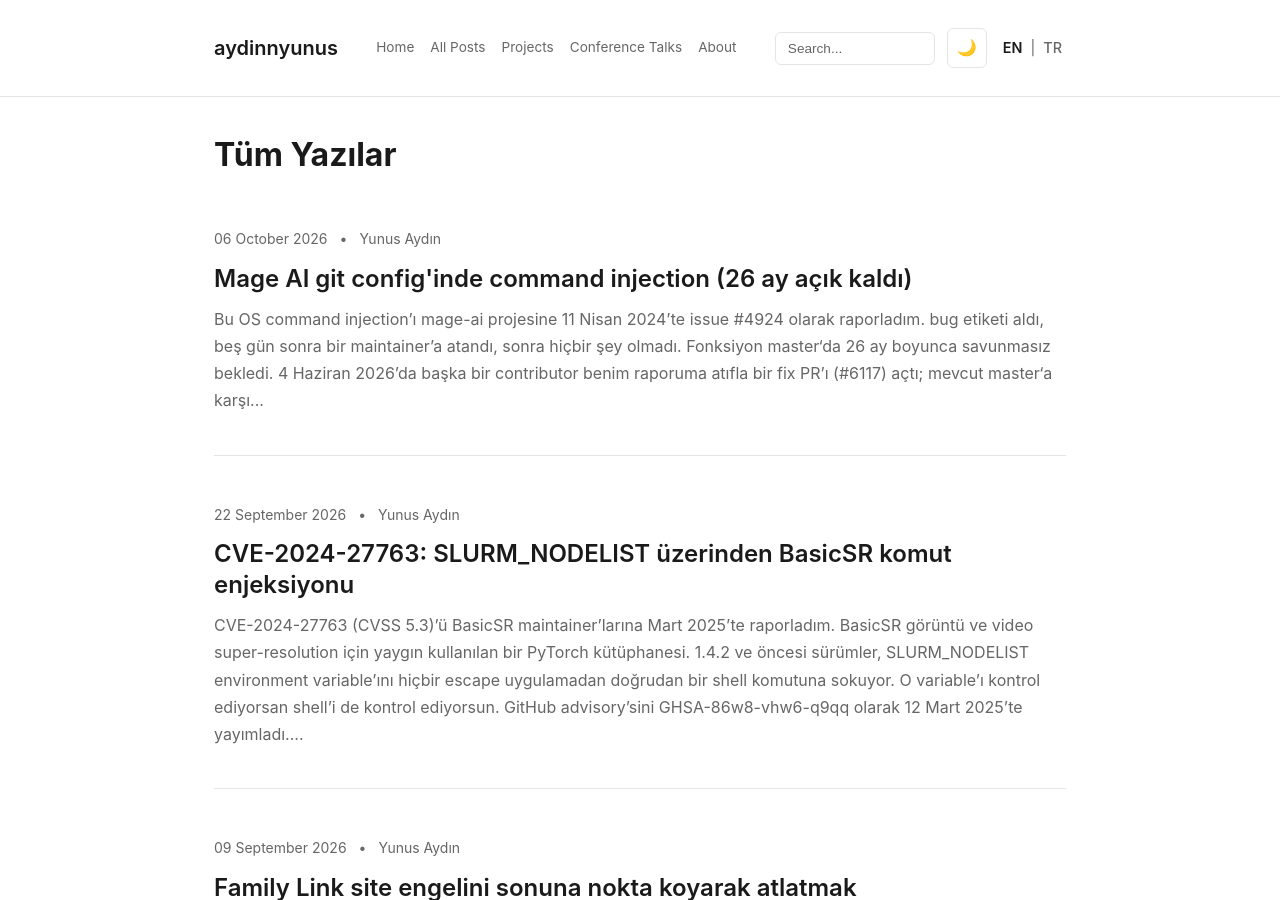
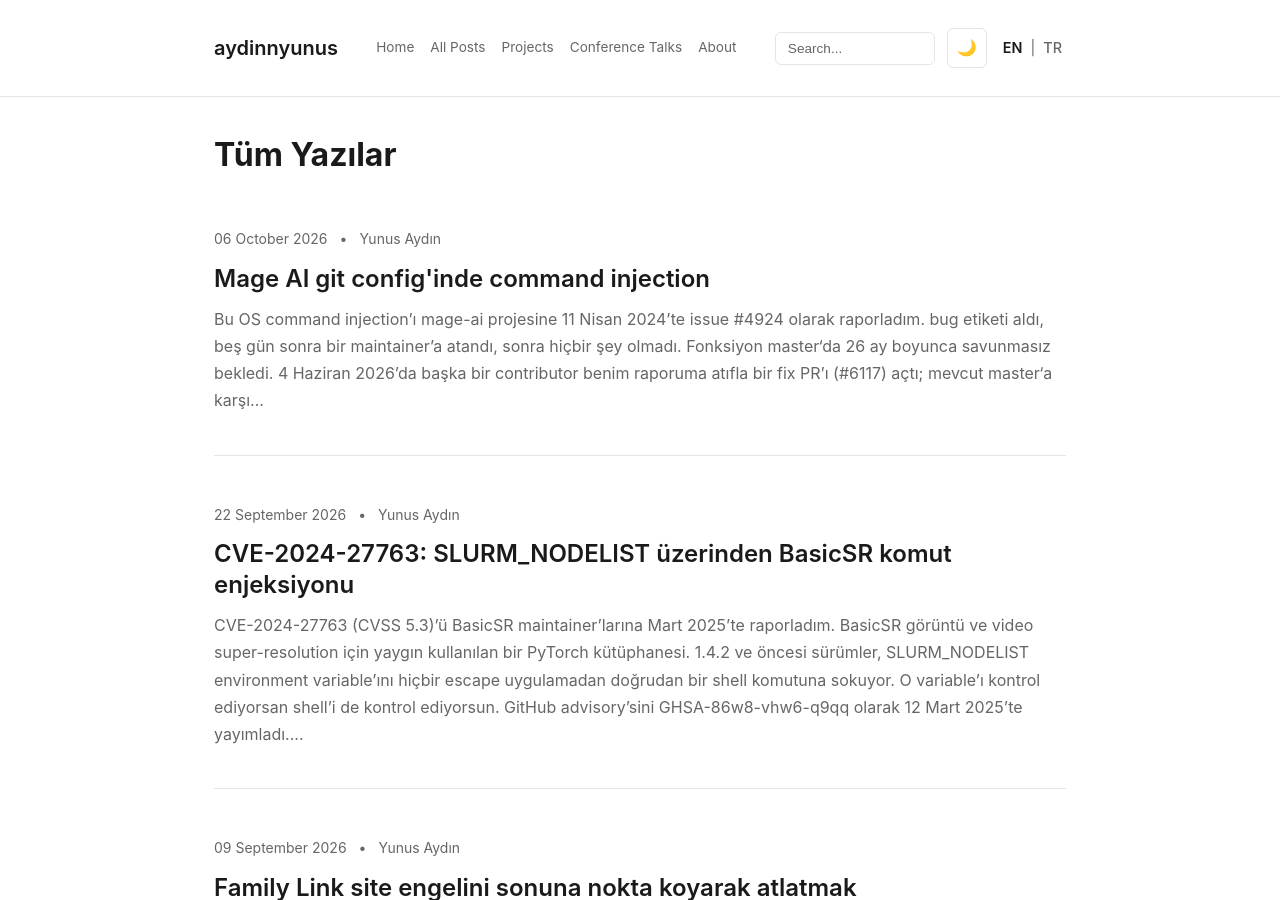
Before and after one commit to aydinnyunus/aydinnyunus.github.io, a Jekyll site: the page built from tr/blog.html, in a window 1280 px wide and 900 px high. Built offline with Jekyll 4.4.1, drawn with Linux system fonts in a browser that asks for light colours.

Commit message:
chore: drop "26 months unpatched" parenthetical from Mage AI post titles
The duration detail stays in the description and body; titles read cleaner
without it.

Co-Authored-By: Claude <noreply@anthropic.com>

```diff
--- a/_posts/2026-10-06-command-injection-mage-ai-git-utils-tr.md
+++ b/_posts/2026-10-06-command-injection-mage-ai-git-utils-tr.md
@@ -1,6 +1,6 @@
 ---
 layout: post
-title: "Mage AI git config'inde command injection (26 ay açık kaldı)"
+title: "Mage AI git config'inde command injection"
 author: Yunus Aydın
 date: 2026-10-06
 lang: tr
--- a/_posts/2026-10-06-command-injection-mage-ai-git-utils.md
+++ b/_posts/2026-10-06-command-injection-mage-ai-git-utils.md
@@ -1,6 +1,6 @@
 ---
 layout: post
-title: "Command injection in Mage AI's git config (26 months unpatched)"
+title: "Command injection in Mage AI's git config"
 author: Yunus Aydın
 date: 2026-10-06
 lang: en
```
